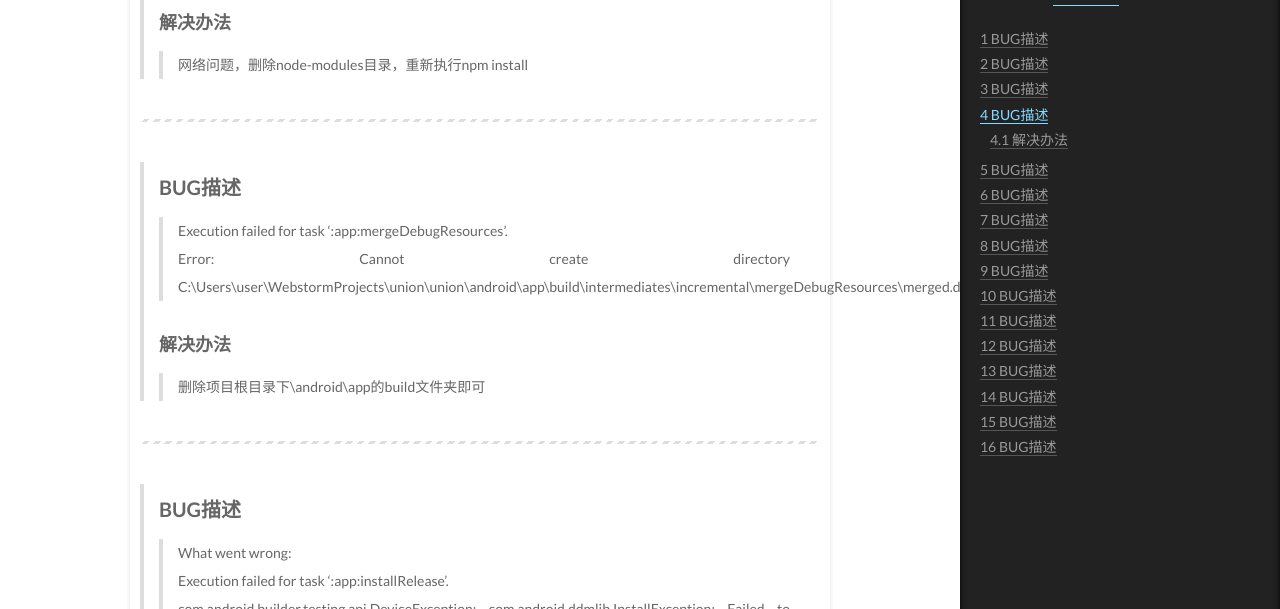
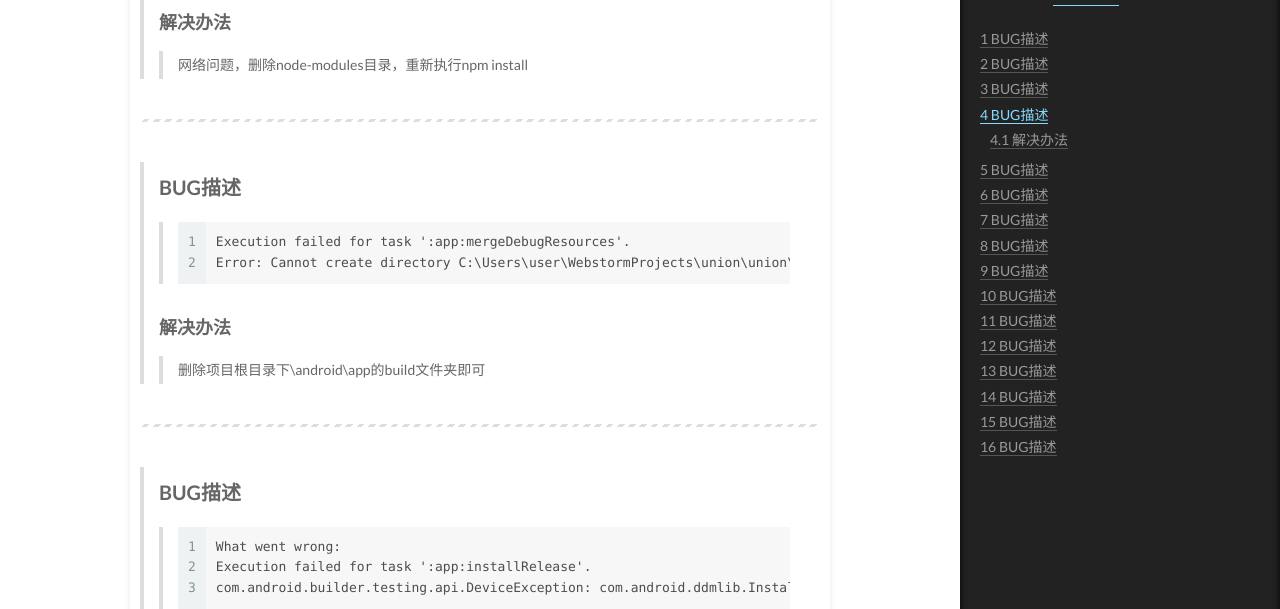
Before and after one commit to lyichao/lyichao.github.io, a Jekyll site: the page built from _posts/ReactNative/2017-12-07-ReactNative开发-红屏、报错记录.md, in a window 1280 px wide and 1400 px high, scrolled down 2685 px, cut to the strip 43-652 px from the top of the window. Built offline with Jekyll 4.4.1, drawn with Linux system fonts in a browser that asks for light colours; comment, search, counter and statistics services are not loaded; some of the changed text lies outside the part shown.

Commit message:
更新文章

````diff
--- a/_posts/ReactNative/2017-12-07-ReactNative开发-红屏、报错记录.md
+++ b/_posts/ReactNative/2017-12-07-ReactNative开发-红屏、报错记录.md
@@ -87,9 +87,10 @@ updated: 2019-02-20 00:00:00
 
 > ## BUG描述
 >
+> >```
 > >Execution failed for task ':app:mergeDebugResources'.
-> >
 > >Error: Cannot create directory C:\Users\user\WebstormProjects\union\union\android\app\build\intermediates\incremental\mergeDebugResources\merged.dir\values
+> >```
 >
 > ### 解决办法
 >
@@ -103,11 +104,11 @@ updated: 2019-02-20 00:00:00
 
 > ## BUG描述
 >
+> >```
 > >What went wrong:
-> >
 > >Execution failed for task ':app:installRelease'.
-> >
 > >com.android.builder.testing.api.DeviceException: com.android.ddmlib.InstallException: Failed to finalize session : INSTALL_FAILED_UPDATE_INCOMPATIBLE: Package com.union signatures do not match the previously installed version; ignoring!
+> >```
 >
 > ![](https://upload-images.jianshu.io/upload_images/8154981-ab13d74752a3f371.png?imageMogr2/auto-orient/strip%7CimageView2/2/w/1240)
 >
@@ -123,11 +124,11 @@ updated: 2019-02-20 00:00:00
 
 > ## BUG描述
 >
-> >\*What went wrong:
-> >
+> >```
+> >*What went wrong:
 > >A problem occurred configuring project ':app'.
-> >
 > >SDK location not found. Define location with sdk.dir in the local.properties file or with an ANDROID_HOME environment variable.
+> >```
 >
 > ### 解决办法
 >
@@ -173,17 +174,14 @@ updated: 2019-02-20 00:00:00
 
 > ## BUG描述
 >
+> >```
 > >A problem occurred configuring root project 'one'.
-> >
 > >Could not resolve all dependencies for configuration ':classpath'.
-> >
 > >Could not download builder.jar (com.android.tools.build:builder:2.2.3)
-> >
 > >Could not get resource 'https://jcenter.bintray.com/com/android/tools/build/builder/2.2.3/builder-2.2.3.jar'.
-> >
 > >Could not GET 'https://jcenter.bintray.com/com/android/tools/build/builder/2.2.3/builder-2.2.3.jar'.
-> >
 > >Read timed out
+> >```
 >
 > ### 解决办法
 >
````
